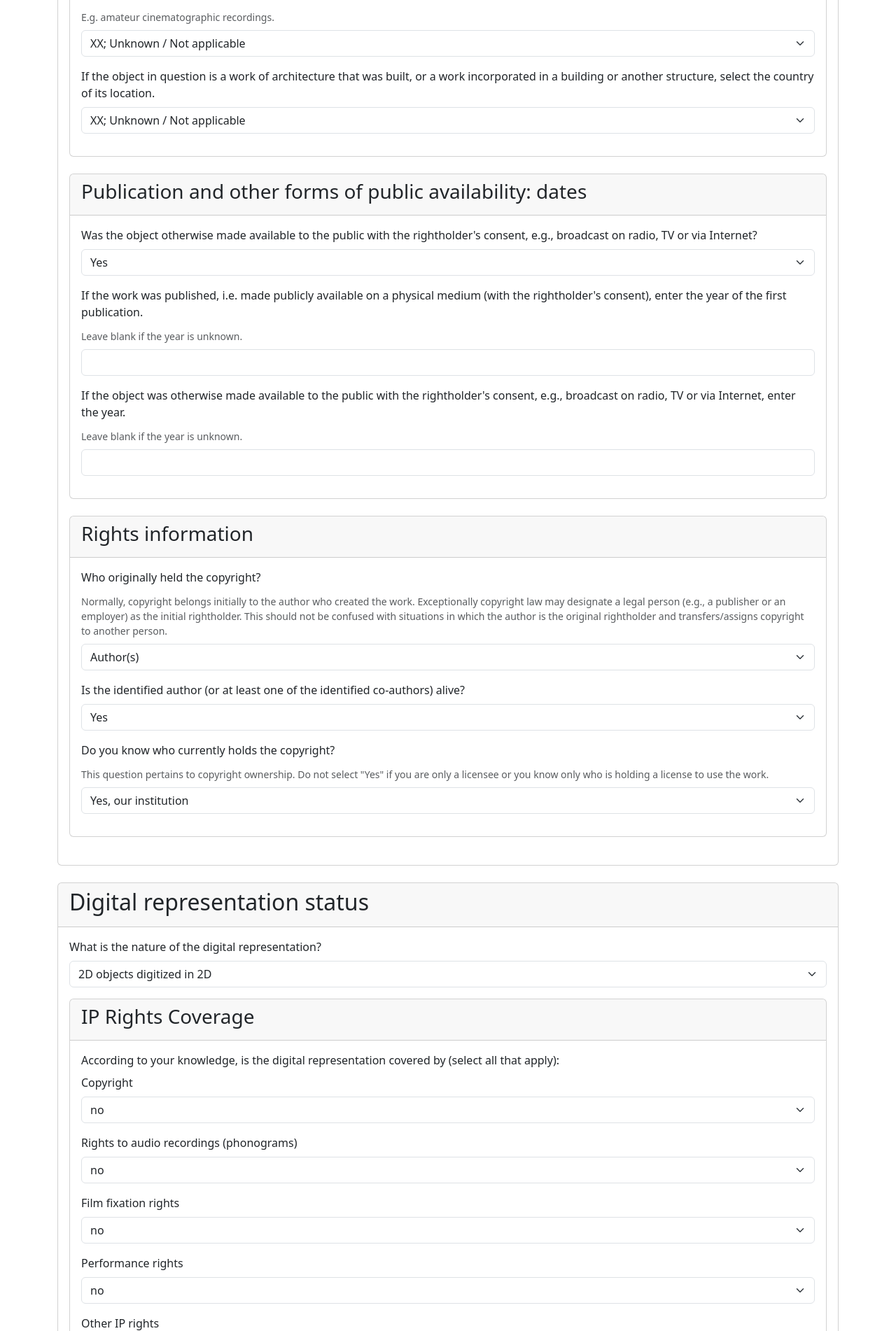
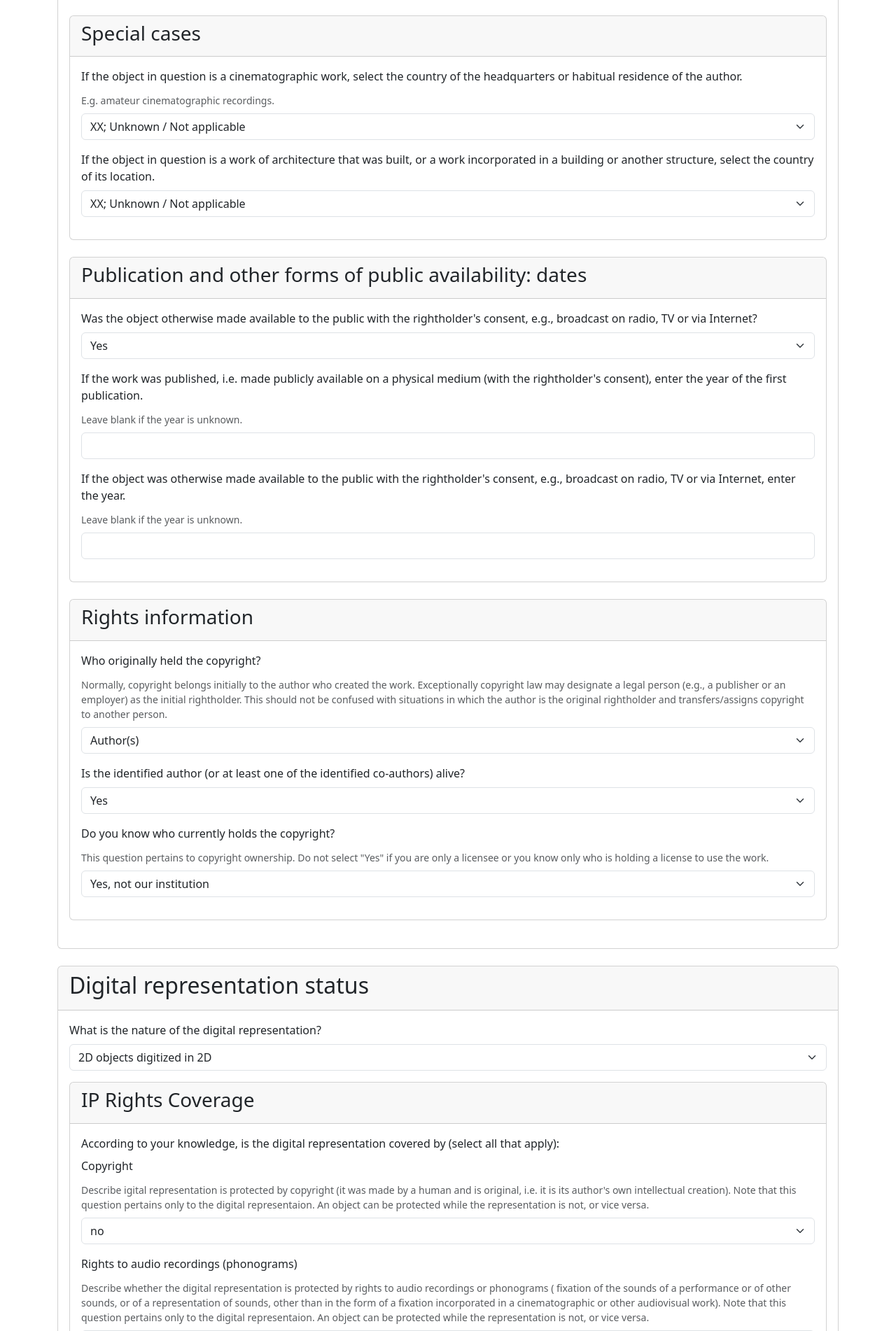
Before and after one commit to Leftfish/impulse-wp4-tool, a Flask app: page / in a window 1280 px wide. Shown: the part 2538-4440 px from the top of the page at 70% size. Run offline with Flask 3, Linux system fonts and the light colour scheme.

Commit message:
Fifth round of changes.

```diff
--- a/app.py
+++ b/app.py
@@ -24,6 +24,7 @@ def process_form(form):
     data = {
         'object_name': form.object_name.data,
         'institution_name': form.institution_name.data,
+        'object_url': form.object_url.data,
         'is_copyright_work': form.is_copyright_work.data,
         'created_before_1850': form.created_before_1850.data,
         'is_derivative': form.is_derivative.data,
--- a/forms.py
+++ b/forms.py
@@ -50,31 +50,31 @@ IP_RIGHTS_CHOICES = [
 ]
 
 CC_LICENSE_CHOICES = [
-    ('not_applicable', 'Not applicable (rights not covering the digitization)'),
+    ('not_applicable', 'Not applicable (the digital representation is not covered by this IP right)'),
     ('right_transfer', 'Yes. We have signed a right transfer (assignment) agreement.'),
     ('employer_rights', 'Yes. We acquired the rights as the employer of the person who made the digital representation.'),
-    ('cc0', 'No, but the object is available under Creative Commons: CC0'),
-    ('cc_by', 'No, but the object is available under Creative Commons: CC-BY'),
-    ('cc_by_sa', 'No, but the object is available under Creative Commons: CC-BY-SA'),
-    ('cc_by_nc_sa', 'No, but the object is available under Creative Commons: CC-BY-NC-SA'),
-    ('cc_by_nd', 'No, but the object is available under Creative Commons: CC-BY-ND'),
-    ('cc_by_nc_nd', 'No, but the object is available under Creative Commons: CC-BY-NC-ND'),
-    ('other_open', 'No, but the object is available under another open content license'),
-    ('no_license', 'No, and the object is not available under any open content license.'),
+    ('cc0', 'No, but the digital representation is available under Creative Commons: CC0'),
+    ('cc_by', 'No, but the digital representation is available under Creative Commons: CC-BY'),
+    ('cc_by_sa', 'No, but the digital representation is available under Creative Commons: CC-BY-SA'),
+    ('cc_by_nc_sa', 'No, but the digital representation is available under Creative Commons: CC-BY-NC-SA'),
+    ('cc_by_nd', 'No, but the digital representation is available under Creative Commons: CC-BY-ND'),
+    ('cc_by_nc_nd', 'No, but the digital representation is available under Creative Commons: CC-BY-NC-ND'),
+    ('other_open', 'No, but the digital representation is available under another open content license'),
+    ('no_license', 'No, and the digital representation is not available under any open content license.'),
     ('unknown', 'We do not know.')
 ]
 
 ONLINE_AVAILABILITY_CHOICES = [
-    ('not_applicable', 'Not applicable (rights not covering the digitization)'),
+    ('not_applicable', 'Not applicable (no IP rights cover the digital representation)'),
     ('rights_assignment', 'Yes. We have entered into a rights assignment agreement that included the assignment of the right to publicly communicate the digital representation.'),
     ('license_agreement', 'Yes. We have entered into a license agreement that includes the right to publicly communicate the digital representation.'),
     ('employee_rights', 'Yes. We acquired the rights due to the work being created by an employee.'),
-    ('cc0', 'Yes. The digitization is available under Creative Commons: CC0'),
-    ('cc_by', 'Yes. The digitization is available under Creative Commons: CC-BY'),
-    ('cc_by_sa', 'Yes. The digitization is available under Creative Commons: CC-BY-SA'),
-    ('cc_by_nc_sa', 'Yes. The digitization is available under Creative Commons: CC-BY-NC-SA'),
-    ('cc_by_nd', 'Yes. The digitization is available under Creative Commons: CC-BY-ND'),
-    ('cc_by_nc_nd', 'Yes. The digitization is available under Creative Commons: CC-BY-NC-ND'),
+    ('cc0', 'Yes. The digital representation is available under Creative Commons: CC0'),
+    ('cc_by', 'Yes. The digital representation is available under Creative Commons: CC-BY'),
+    ('cc_by_sa', 'Yes. The digital representation is available under Creative Commons: CC-BY-SA'),
+    ('cc_by_nc_sa', 'Yes. The digital representation is available under Creative Commons: CC-BY-NC-SA'),
+    ('cc_by_nd', 'Yes. The digital representation is available under Creative Commons: CC-BY-ND'),
+    ('cc_by_nc_nd', 'Yes. The digital representation is available under Creative Commons: CC-BY-NC-ND'),
     ('other_open', 'Yes. The digitization is available under another open content license'),
     ('orphan_works', 'Yes. We base on provisions of law concerning orphan works.'),
     ('out_of_commerce', 'Yes. We base on provisions of law concerning out-of-commerce works.'),
@@ -124,15 +124,36 @@ class IPRightsForm(FlaskForm):
 
     # Each field represents a different type of IP right
     # Default value is set to 'no' for conservative rights assessment
-    copyright = SelectField('Copyright', choices=IP_RIGHTS_CHOICES, default='no')
-    audio_recording_rights = SelectField('Rights to audio recordings (phonograms)',
-                                       choices=IP_RIGHTS_CHOICES, default='no')
-    film_fixation_rights = SelectField('Film fixation rights',
-                                      choices=IP_RIGHTS_CHOICES, default='no')
-    performance_rights = SelectField('Performance rights',
-                                   choices=IP_RIGHTS_CHOICES, default='no')
-    other_ip_rights = SelectField('Other IP rights',
-                                 choices=IP_RIGHTS_CHOICES, default='no')
+    copyright = SelectField(
+        'Copyright',
+        description="Describe igital representation is protected by copyright (it was made by a human and is original, i.e. it is its author's own intellectual creation). Note that this question pertains only to the digital representaion. An object can be protected while the representation is not, or vice versa.",
+        choices=IP_RIGHTS_CHOICES,
+        default='no'
+    )
+    audio_recording_rights = SelectField(
+        'Rights to audio recordings (phonograms)',
+        description='Describe whether the digital representation is protected by rights to audio recordings or phonograms ( fixation of the sounds of a performance or of other sounds, or of a representation of sounds, other than in the form of a fixation incorporated in a cinematographic or other audiovisual work). Note that this question pertains only to the digital representaion. An object can be protected while the representation is not, or vice versa.',
+        choices=IP_RIGHTS_CHOICES,
+        default='no'
+    )
+    film_fixation_rights = SelectField(
+        'Film fixation rights',
+        description='Describe whether the digital representation is protected by rights to film fixations or videograms (recording of moving images, with or without sound, regardless of whether it constitutes a cinematographic or audiovisual work). Note that this question pertains only to the digital representaion. An object can be protected while the representation is not, or vice versa.',
+        choices=IP_RIGHTS_CHOICES,
+        default='no'
+    )
+    performance_rights = SelectField(
+        'Performance rights',
+        description='Describe whether the digital representation is protected by performance rights (the rights that protect  actors, singers, musicians, dancers, and other persons who act, sing, deliver, declaim, play in, interpret, or otherwise perform literary or artistic works or expressions of folklore). Note that this question pertains only to the digital representaion. An object can be protected while the representation is not, or vice versa.',
+        choices=IP_RIGHTS_CHOICES,
+        default='no'
+    )
+    other_ip_rights = SelectField(
+        'Other IP rights',
+        description='Describe whether the digital representation is protected by any other IP rights. For example, some countries provide protection for non-original photographs (i.e photographs not covered by copyright). Note that this question pertains only to the digital representaion. An object can be protected while the representation is not, or vice versa.',
+        choices=IP_RIGHTS_CHOICES,
+        default='no'
+    )
 
 class IPRightsAcquiredForm(FlaskForm):
     """
@@ -178,6 +199,11 @@ class CopyrightForm(FlaskForm):
         description='Enter the name of your institution.'
     )
 
+    object_url = StringField(
+        'URL',
+        description='Enter the URL of the object being evaluated.'
+    )
+
     # General section - Copyright work status
     is_copyright_work = SelectField(
         'Do you consider the object to be a work within the meaning of copyright law (it was made by a human and is original, i.e. it is its author\'s own intellectual creation)?',
@@ -194,8 +220,8 @@ class CopyrightForm(FlaskForm):
         'Was the work created in 1850 or earlier?',
         description='If the object in question is a transformed version of another work, such as a translation or critical edition, you should take into account the date of the creation of the transformed version.',
         choices=[
+            ('not_made_before_1850', 'No'),
             ('made_before_1850', 'Yes'),
-            ('not_made_before_1850', 'No'),
             ('uncertain', 'Uncertain')
         ]
     )
@@ -203,8 +229,8 @@ class CopyrightForm(FlaskForm):
     is_derivative = SelectField(
         'Is the work in question a derivative work (e.g., adaptation or translation of another work)?',
         choices=[
+            ('not_derivative', 'No'),
             ('derivative', 'Yes'),
-            ('not_derivative', 'No'),
             ('uncertain', 'Uncertain')
         ]
     )
@@ -212,8 +238,8 @@ class CopyrightForm(FlaskForm):
     is_compound = SelectField(
         'Does the work contain other works (e.g., illustrations, quoted poems, sheet music)?',
         choices=[
-            ('compound', 'Yes'),
-            ('not_compound', 'No'),
+            ('not_derivative', 'No'),
+            ('derivative', 'Yes'),
             ('uncertain', 'Uncertain')
         ]
     )
@@ -221,9 +247,10 @@ class CopyrightForm(FlaskForm):
     is_photography = SelectField(
         'Is the object a photography or a picture made with a similar technique?',
         choices=[
+            ('not_photography', 'No'),
             ('photography_with_notice', 'Yes, and there is a copyright notice on it'),
-            ('photography_without_notice', 'Yes, but without a copyright notice on it'),
-            ('not_photography', 'No')
+            ('photography_without_notice', 'Yes, but without a copyright notice on it')
+
         ]
     )
 
@@ -342,11 +369,17 @@ class CopyrightForm(FlaskForm):
         'Do you know who currently holds the copyright?',
         description='This question pertains to copyright ownership. Do not select "Yes" if you are only a licensee or you know only who is holding a license to use the work.',
         choices=[
+            ('rightholder_not_us', 'Yes, not our institution'),
             ('rightholder_us', 'Yes, our institution'),
-            ('rightholder_not_us', 'Yes, not our institution'),
             ('rightholder_unknown', 'No'),
             ('uncertain', 'Uncertain')
         ]
+    )
+
+    object_copyright_rights_acquired_to_make_available = SelectField(
+        'Did you acquire rights that enable you to make the digital representation available online, in connection with all the relevant rights?',
+        choices=ONLINE_AVAILABILITY_CHOICES,
+        default='not_applicable'
     )
 
     # Digital representation section
--- a/static/js/main.js
+++ b/static/js/main.js
@@ -15,6 +15,8 @@ window.onload = function() {
     document.getElementById('result').style.display = 'none';
 };
 
+let textReport = ''; // Store the text report in a variable
+
 // Handle form submission
 $('#copyright-form').submit(function(e) {
     e.preventDefault();
@@ -26,13 +28,12 @@ $('#copyright-form').submit(function(e) {
             $('#result').show();
             $('#result-content').html(response.html);
             // Store the text version for download
-            $('#result-content').data('text-report', response.text);
+            textReport = response.text;
         }
     });
 });
 
 // Handle the download report button
 $('#download-report').click(function() {
-    const textContent = $('#result-content').data('text-report');
-    downloadReport(textContent);
+    downloadReport(textReport);
 });
--- a/templates/index.html
+++ b/templates/index.html
@@ -29,6 +29,14 @@
                 <div class="form-text mb-2">{{ form.institution_name.description }}</div>
                 {% endif %}
                 {{ form.institution_name(class="form-control") }}
+            </div>
+
+            <div class="mb-3">
+                {{ form.object_url.label(class="form-label") }}
+                {% if form.object_url.description %}
+                <div class="form-text mb-2">{{ form.object_url.description }}</div>
+                {% endif %}
+                {{ form.object_url(class="form-control") }}
             </div>
         </div>
     </div>
@@ -291,22 +299,37 @@
                     <p class="form-label">According to your knowledge, is the digital representation covered by (select all that apply):</p>
                     <div class="mb-3">
                         {{ form.digital_repr_ip_rights.copyright.label(class="form-label") }}
+                        {% if form.digital_repr_ip_rights.copyright.description %}
+                        <div class="form-text mb-2">{{ form.digital_repr_ip_rights.copyright.description }}</div>
+                        {% endif %}
                         {{ form.digital_repr_ip_rights.copyright(class="form-select") }}
                     </div>
                     <div class="mb-3">
                         {{ form.digital_repr_ip_rights.audio_recording_rights.label(class="form-label") }}
+                        {% if form.digital_repr_ip_rights.audio_recording_rights.description %}
+                        <div class="form-text mb-2">{{ form.digital_repr_ip_rights.audio_recording_rights.description }}</div>
+                        {% endif %}
                         {{ form.digital_repr_ip_rights.audio_recording_rights(class="form-select") }}
                     </div>
                     <div class="mb-3">
                         {{ form.digital_repr_ip_rights.film_fixation_rights.label(class="form-label") }}
+                        {% if form.digital_repr_ip_rights.film_fixation_rights.description %}
+                        <div class="form-text mb-2">{{ form.digital_repr_ip_rights.film_fixation_rights.description }}</div>
+                        {% endif %}
                         {{ form.digital_repr_ip_rights.film_fixation_rights(class="form-select") }}
                     </div>
                     <div class="mb-3">
                         {{ form.digital_repr_ip_rights.performance_rights.label(class="form-label") }}
+                        {% if form.digital_repr_ip_rights.performance_rights.description %}
+                        <div class="form-text mb-2">{{ form.digital_repr_ip_rights.performance_rights.description }}</div>
+                        {% endif %}
                         {{ form.digital_repr_ip_rights.performance_rights(class="form-select") }}
                     </div>
                     <div class="mb-3">
                         {{ form.digital_repr_ip_rights.other_ip_rights.label(class="form-label") }}
+                        {% if form.digital_repr_ip_rights.other_ip_rights.description %}
+                        <div class="form-text mb-2">{{ form.digital_repr_ip_rights.other_ip_rights.description }}</div>
+                        {% endif %}
                         {{ form.digital_repr_ip_rights.other_ip_rights(class="form-select") }}
                     </div>
                 </div>
```
Also changed, not shown: tests/test_copyright_calculations.py (+33 -1 lines), utils.py (+30 -17 lines), 1 other file.
